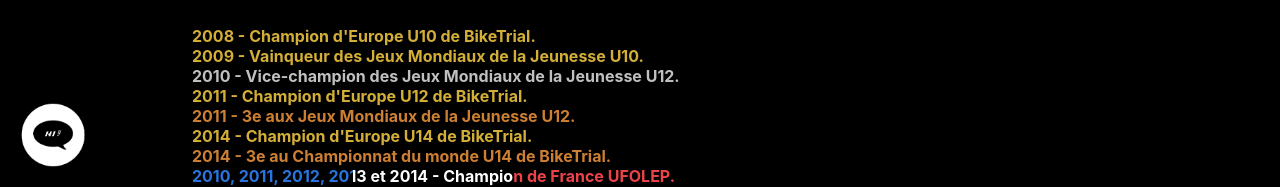
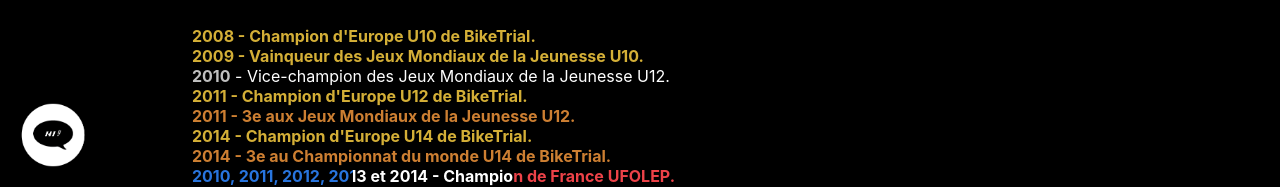
Before and after one commit to LouisGrillon/PerfLouisGrillon, a React (Vite) app in the folder perflouisgrillon/: page /about in a window 1280 px wide. Shown: the part 493-680 px from the top of the page. Built offline with nearby package versions, Linux system fonts and the light colour scheme; no server answers; a web font is replaced by a local one.

Commit message:
Update About.jsx

```diff
--- a/perflouisgrillon/src/Components/About/About.jsx
+++ b/perflouisgrillon/src/Components/About/About.jsx
@@ -33,7 +33,7 @@ function About() {
 
 <span className="description" style={{ color: "#D4AF37", fontWeight: "bold" }}>{t('trophy_2008')}</span><br />
 <span className="description" style={{ color: "#D4AF37", fontWeight: "bold" }}>{t('trophy_2009')}</span><br />
-<span className="description" style={{ color: "#C0C0C0", fontWeight: "bold" }}>{t('trophy_2010')}</span><br />
+<span className="description"><span style={{ color: "#C0C0C0", fontWeight: "bold" }}>{t('trophy_2010').slice(0, 4)}</span>{t('trophy_2010').slice(4)}</span><br />
 <span className="description" style={{ color: "#D4AF37", fontWeight: "bold" }}>{t('trophy_2011_europe')}</span><br />
 <span className="description" style={{ color: "#CD7F32", fontWeight: "bold" }}>{t('trophy_2011')}</span><br />
 <span className="description" style={{ color: "#D4AF37", fontWeight: "bold" }}>{t('trophy_2014_europe')}</span><br />
```
